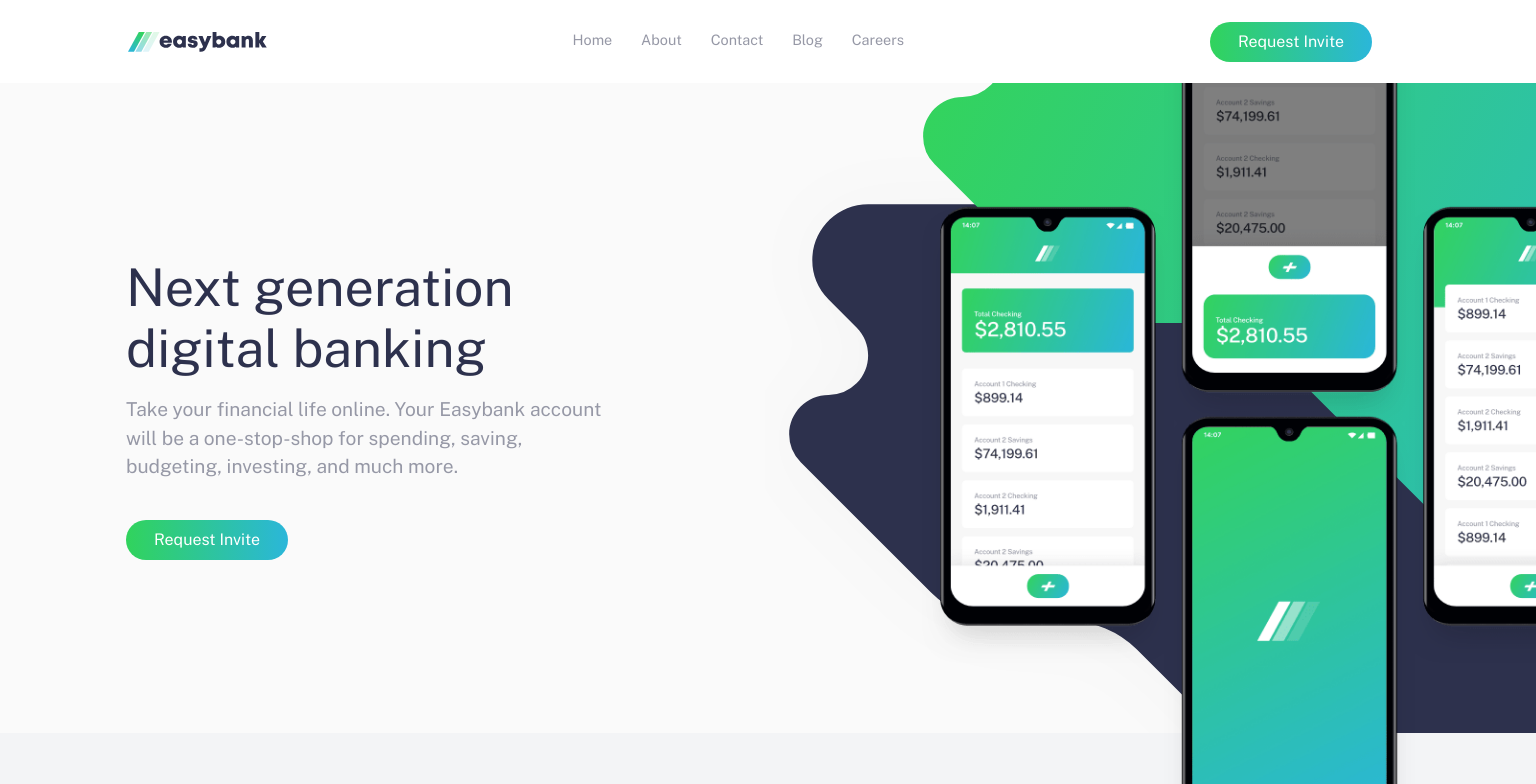
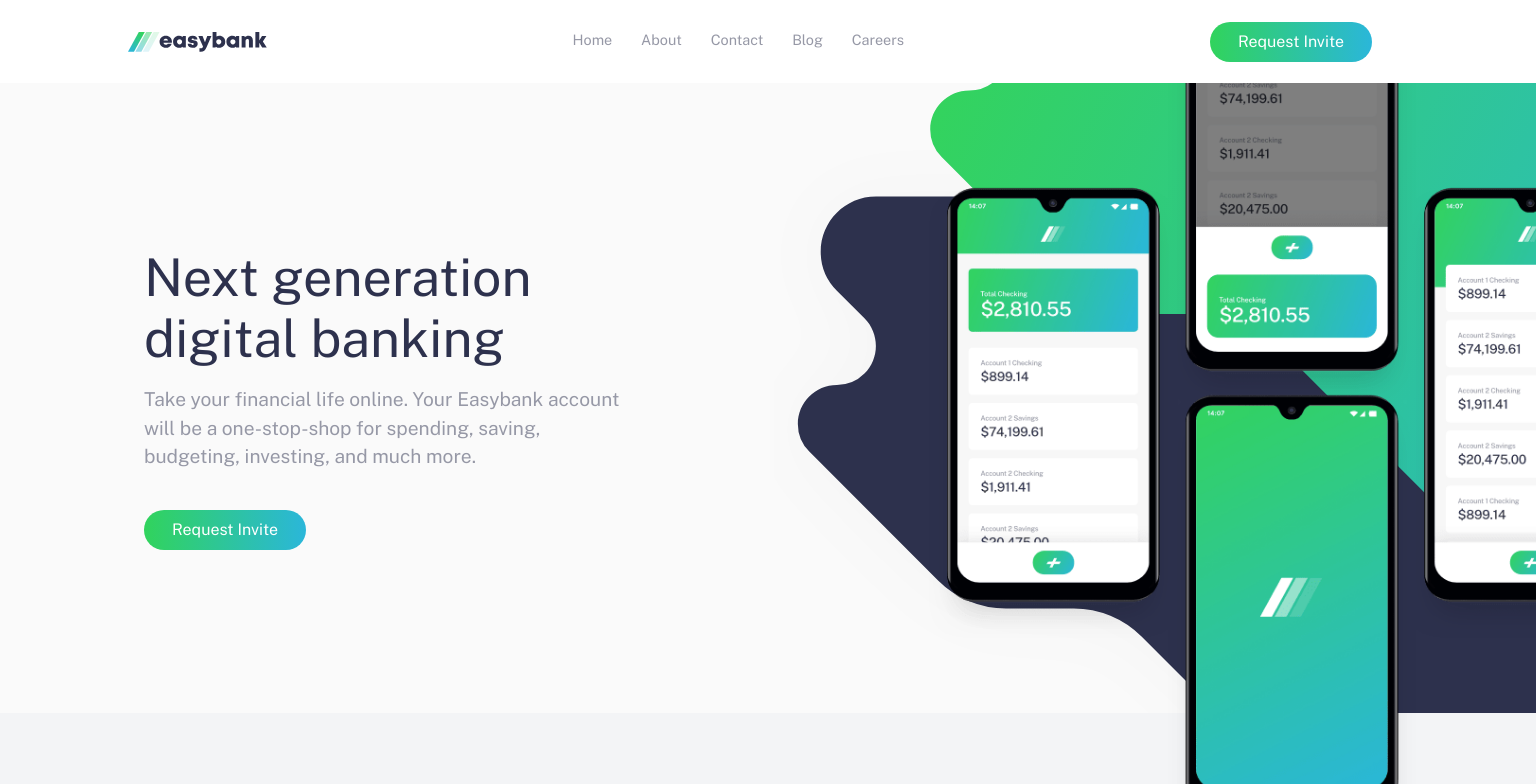
Before and after one commit to celemar/easybank-landing-page, a React (Vite) app: page / in a window 1536 px wide. Shown: the top 784 px of the page. Built offline with nearby package versions, Linux system fonts and the light colour scheme.

Commit message:
first commit

```diff
--- a/src/App.css
+++ b/src/App.css
@@ -10,7 +10,7 @@
   --white: hsl(0, 0%, 100%);
   --changeColor: black;
 
-  --padding-left: 6em;
+  --padding-left: 7em;
 }
 
 *,
@@ -443,7 +443,7 @@
   .section1 {
     display: flex;
     flex-direction: row-reverse;
-    height: 650px;
+    height: 630px;
 
     padding-left: 1em;
   }
@@ -630,6 +630,7 @@
 
   .section2 h2 {
     font-size: 2.25rem;
+    padding-top: 0.5em;
   }
 
   .section2 > p {
@@ -681,7 +682,8 @@
 
 @media (min-width: 1224px) {
   .overlay-image {
-    top: -17%;
+    top: -14%;
+    scale: 1.06;
   }
 
   .features {
@@ -709,7 +711,12 @@
     margin-right: 8em;
   }
 }
-
+@media (min-width: 1470px) {
+  .overlay-image {
+    top: -20%;
+    scale: 1;
+  }
+}
 .resize-animation-stopper * {
   animation: none !important;
   transition: none !important;
```
